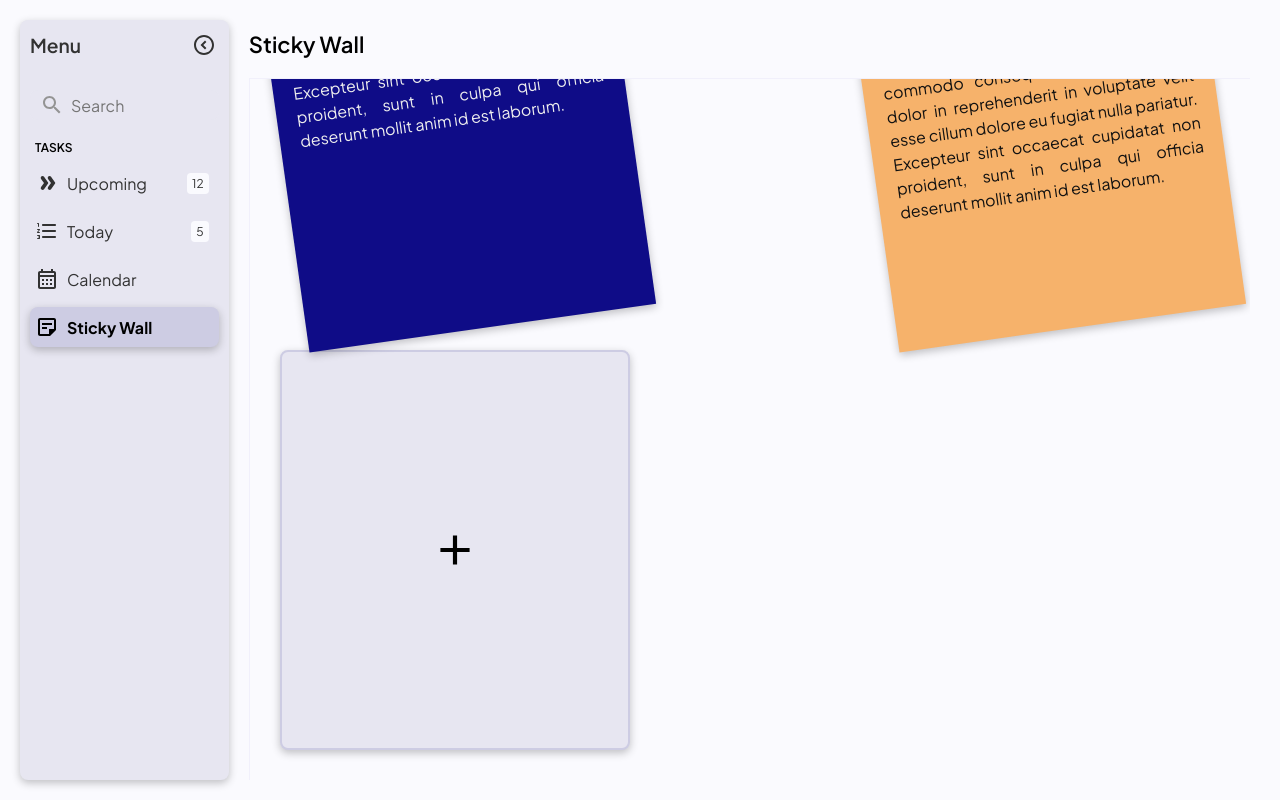
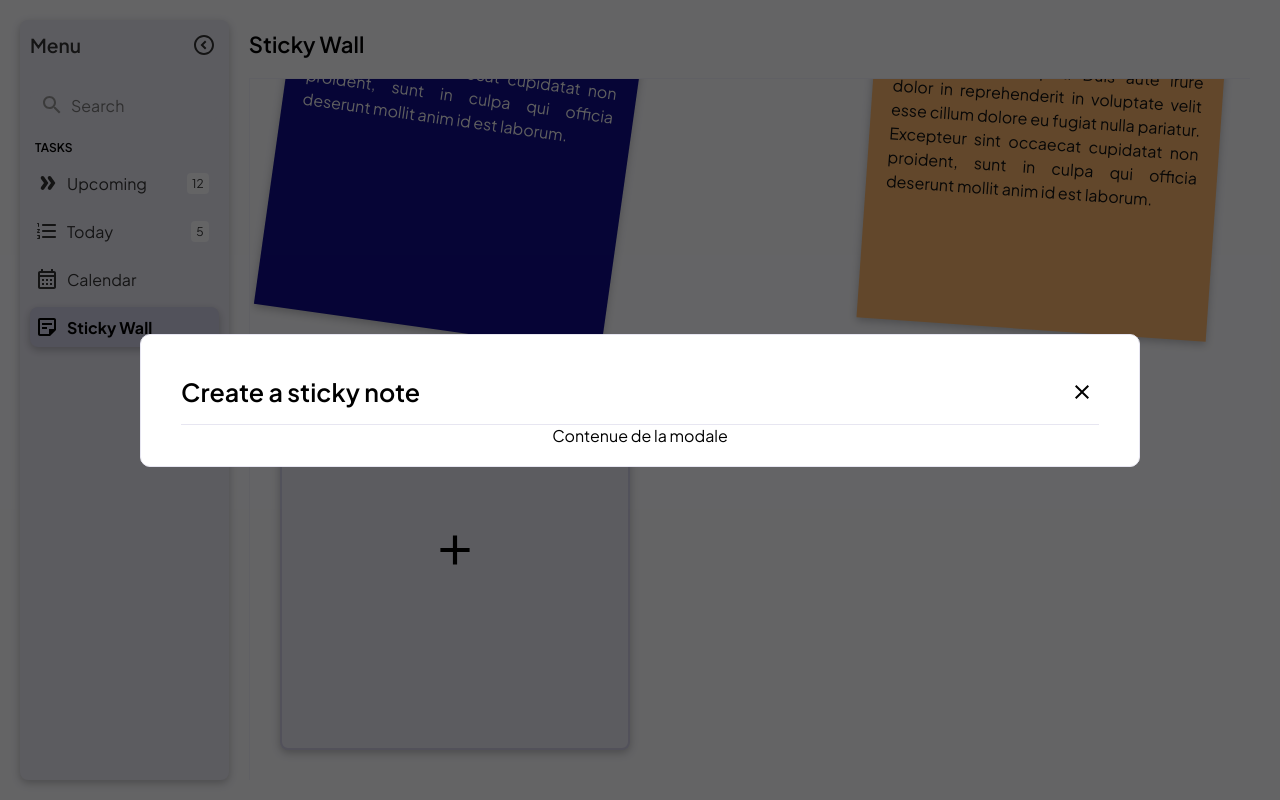
Before and after one commit to SkyHuss/todoList, a React (Vite) app: page /sticky-wall in a window 1280 px wide. Both pictures are taken after a click on the element 454 px from the left and 550 px from the top of the page. Built offline with nearby package versions, Linux system fonts and the light colour scheme.

Commit message:
feat(modal): improve generic modal header

```diff
--- a/src/components/Generic/Modal/Modal.css
+++ b/src/components/Generic/Modal/Modal.css
@@ -13,6 +13,7 @@
 
 .modal-container {
     max-width: 80%;
+    min-width: 1000px;
     background-color: var(--white);
     border: solid 1px var(--neutral-300);
     display: flex;
@@ -34,6 +35,29 @@
 .modal-container.show-modal {
     opacity: 1;
     transform: translateY(0);
+}
+
+.modal-container .header {
+    display: flex;
+    align-items: center;
+    justify-content: space-between;
+    font-size: 25px;
+    font-weight: 600;
+    padding-bottom: 15px;
+    border-bottom: solid 1px var(--neutral-300);
+}
+
+.modal-container .header .close-modal-button {
+    display: flex;
+    align-items: center;
+    justify-content: center;
+    border-radius: 50%;
+    padding: 5px;
+}
+
+.modal-container .header .close-modal-button:hover {
+    background-color: var(--neutral-250);
+    cursor: pointer;
 }
 
 /* Handle MODAL position */
--- a/src/components/Generic/Modal/Modal.tsx
+++ b/src/components/Generic/Modal/Modal.tsx
@@ -1,3 +1,4 @@
+import { Close } from '@mui/icons-material';
 import { PropsWithChildren, useEffect, useState } from 'react'
 import { createPortal } from 'react-dom';
 import { ModalPosition } from '../../../constants/Modal'
@@ -5,6 +6,7 @@ import './Modal.css'
 
 interface Props {
     position?: ModalPosition,
+    title?: string;
     closeModal: () => void
 }
 
@@ -27,6 +29,12 @@ export default function Modal(props: PropsWithChildren<Props>) {
     return createPortal(
         <div className={`modal-background ${props.position ? props.position : 'center'}`}>
             <div id="modal" className={`modal-container ${showContent ? 'show-modal' : ''}`}>
+                <div className="header">
+                    <div className="title">{props.title}</div>
+                    <div className="close-modal-button" onClick={props.closeModal}>
+                        <Close />
+                    </div>
+                </div>
                 {props.children}
             </div>
         </div>,
--- a/src/pages/stickyWall/stickyWall.tsx
+++ b/src/pages/stickyWall/stickyWall.tsx
@@ -1,7 +1,9 @@
+import { useState } from 'react';
 import './stickyWall.css'
 import mockedData from '../../assets/mocks/stickyWall.json'
 import StickyNote from '../../components/StickyNote/StickyNote';
 import { Add } from '@mui/icons-material';
+import Modal from '../../components/Generic/Modal/Modal';
 
 export interface StickNoteType {
     id: number,
@@ -13,6 +15,8 @@ export interface StickNoteType {
 
 export default function StickyWall() {
 
+    const [isCreateModalOpen, setIsCreateModalOpen] = useState(false);
+
     const stickyNotes: StickNoteType[] = mockedData as StickNoteType[];
 
     return <div className="sticky-wall-container">
@@ -21,9 +25,16 @@ export default function StickyWall() {
             {stickyNotes.map( note => (
                 <StickyNote key={note.id} note={note}/>
             ))}
-            <div className="create-note-button">
+            <div className="create-note-button" onClick={() => setIsCreateModalOpen(true)}>
                 <Add />
             </div>
         </div>
+
+        {isCreateModalOpen &&
+            <Modal title='Create a sticky note' closeModal={() => setIsCreateModalOpen(false)}>
+                Contenue de la modale
+            </Modal>
+        }
+
     </div>
 }
```
